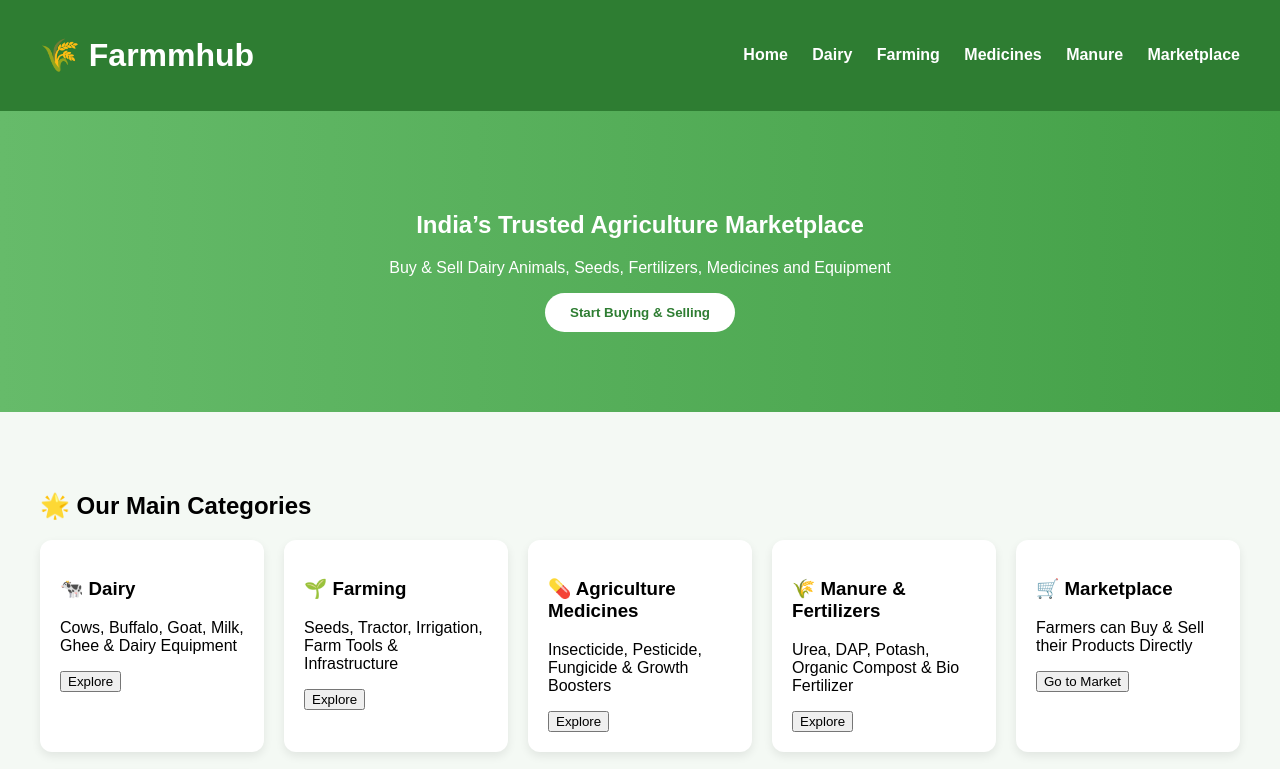
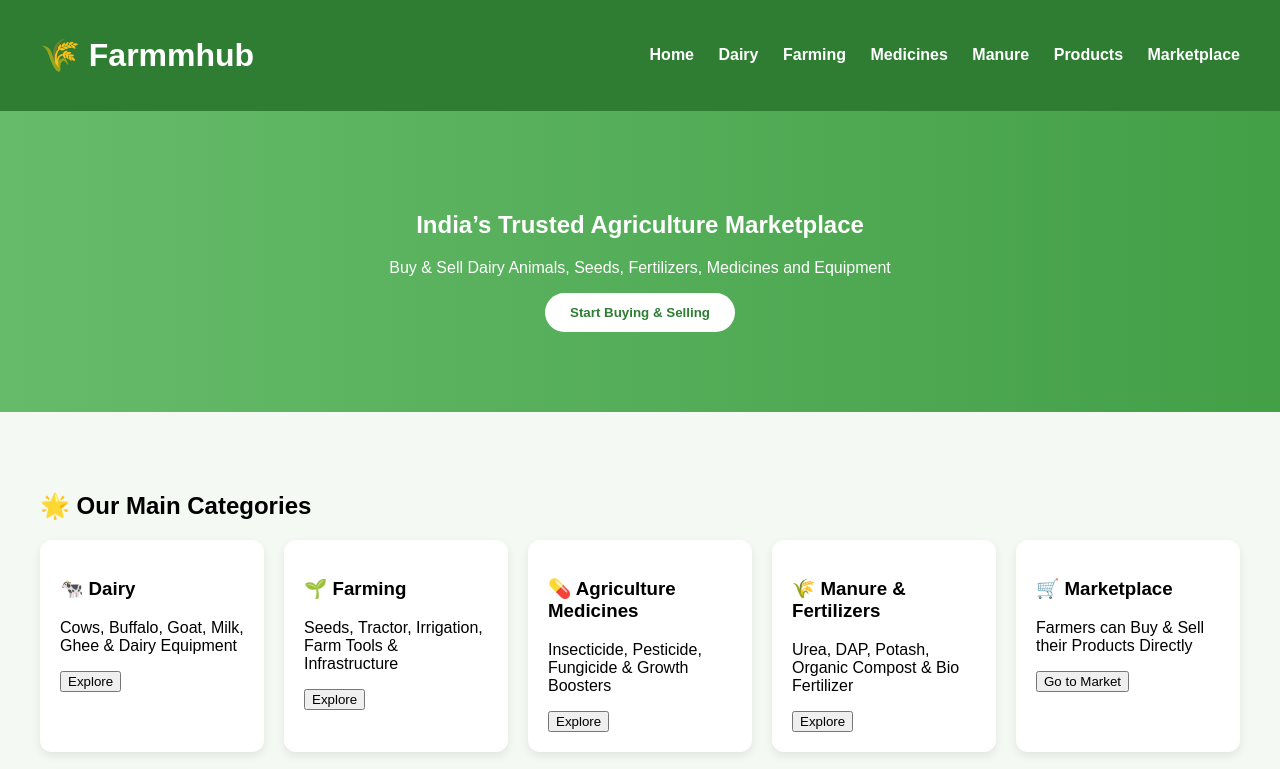
Before and after one commit to AnujPatidar7/Farmmhub, a plain HTML site: page index.html in a window 1280 px wide. Shown: the top 769 px of the page. Drawn offline with Linux system fonts and the light colour scheme.

Commit message:
Update navigation links in index.html
Updated navigation links in the header and added a new link for Products.

```diff
--- a/index.html
+++ b/index.html
@@ -19,6 +19,7 @@
         <a href="./farming.html">Farming</a>
         <a href="./medicine.html">Medicines</a>
         <a href="./manure.html">Manure</a>
+        <a href="./products.html">Products</a>
         <a href="./marketplace.html">Marketplace</a>
     </nav>
 </header>
```
